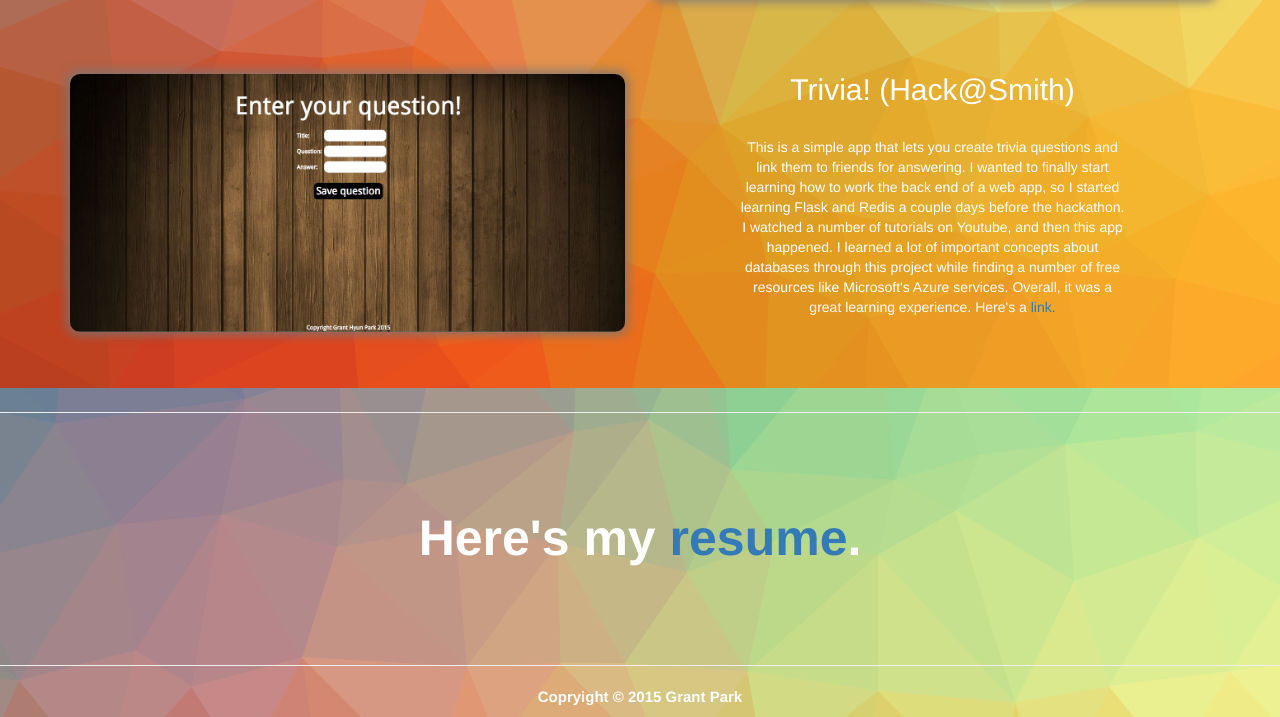
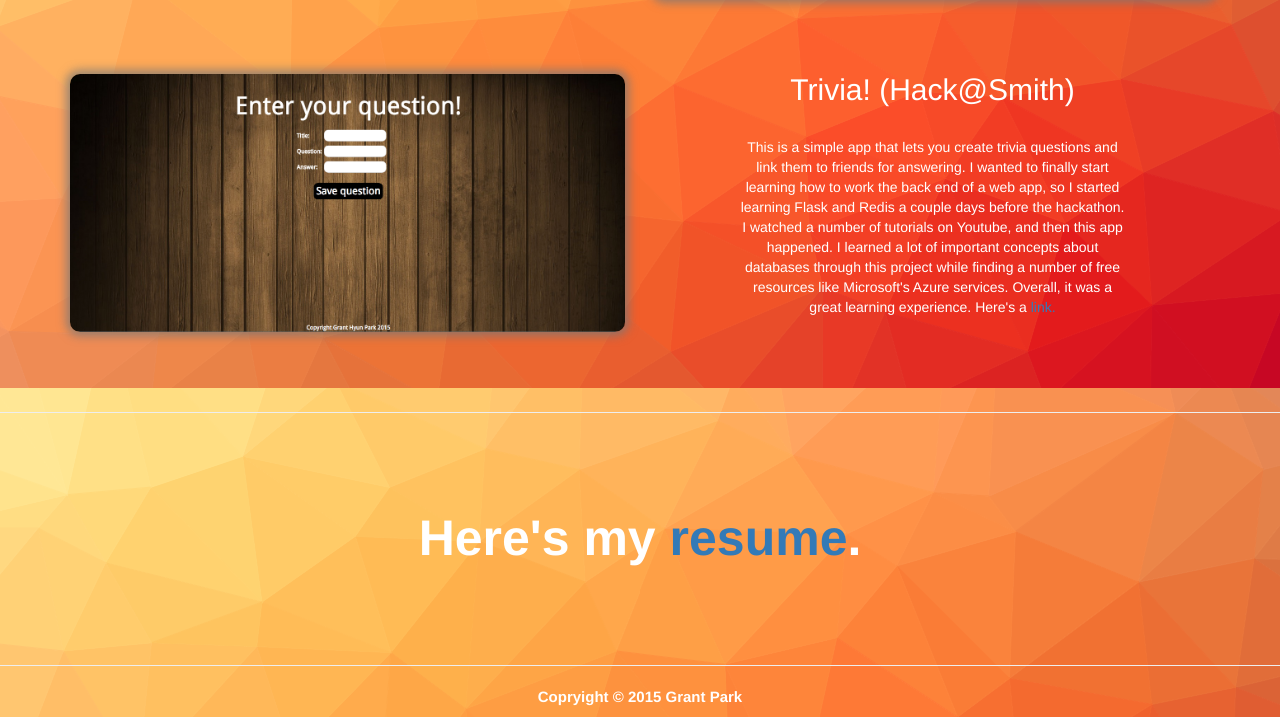
Before and after one commit to grant-park/grant-park.github.io, a PHP site: page / in a window 1280 px wide. Shown: the part 2812-3529 px from the top of the page. Run offline with PHP 8.4, Linux system fonts and the light colour scheme; some libraries are stand-ins or nearby versions.

Commit message:
background

```diff
--- a/css/grant.css
+++ b/css/grant.css
@@ -29,7 +29,7 @@
 	padding: 0 10px 0 10px;
 }
 body {
-	background-image: url(background.png);
+	background-image: url(pattern.svg);
 	background-size: cover;
 	background-repeat: no-repeat;
     background-attachment: fixed;
--- a/index.html
+++ b/index.html
@@ -173,6 +173,8 @@ Y88b  d88P 888    888  888 888  888 Y88b.       888       888  888 888     888 "
 
     <script src="js/jquery.easing.min.js"></script>
     <script src="js/main.js"></script>
+
+
 </body>
 
 </html>
```
Also changed, not shown: css/2048.jpg (deleted), css/background.jpg (deleted), css/background.png (deleted), css/background.svg (deleted), css/chicago.jpg (deleted), css/leaves.jpg (deleted), css/mountain.jpg (deleted), css/pattern.svg (added), css/tesselation.jpg (deleted), 1 other file.
